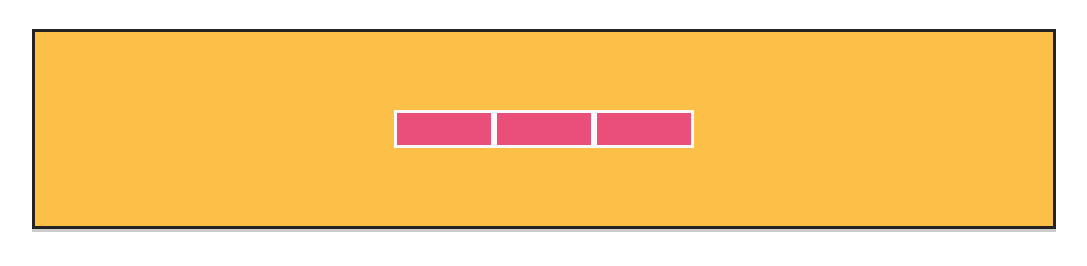
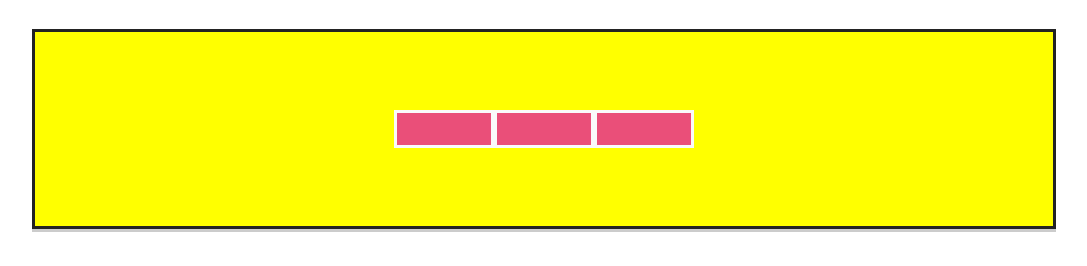
Before and after one commit to Ivluengo/styles-for-courses, a website built with Vite: page index.html in a window 1280 px wide. Shown: the part 1161-1427 px from the top of the page, without its empty margins (96-1183 px from the left). Built offline with nearby package versions, Linux system fonts and the light colour scheme.

Commit message:
testing cdn

```diff
--- a/styles/sass/basic-styles.scss
+++ b/styles/sass/basic-styles.scss
@@ -84,7 +84,7 @@ select {
 
 $magenta: #ea4f79;
 $blue: #42acdc;
-$yellow: #fcc049;
+$yellow: #ffff00;
 $orange: #ea5730;
 $mint: #b7dbc4;
 $dark-mint: #83c6a3;
```
Also changed, not shown: styles/css/basic-styles.css.
